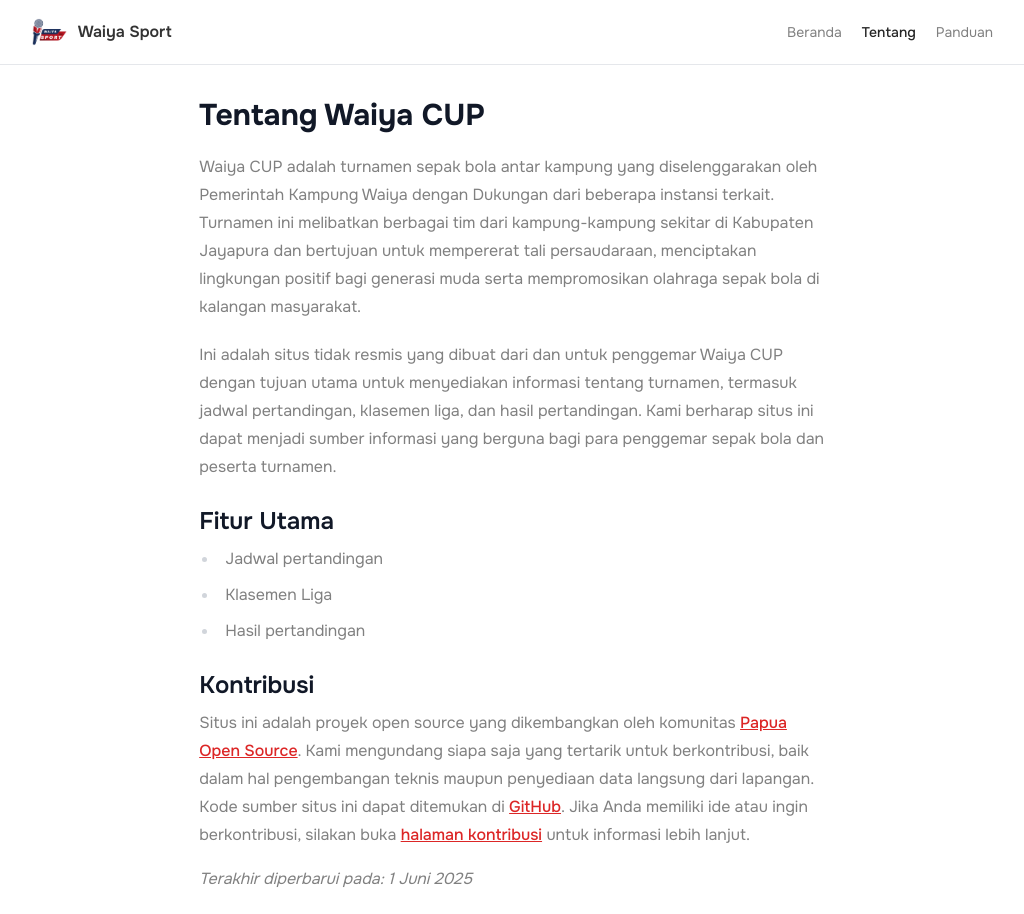
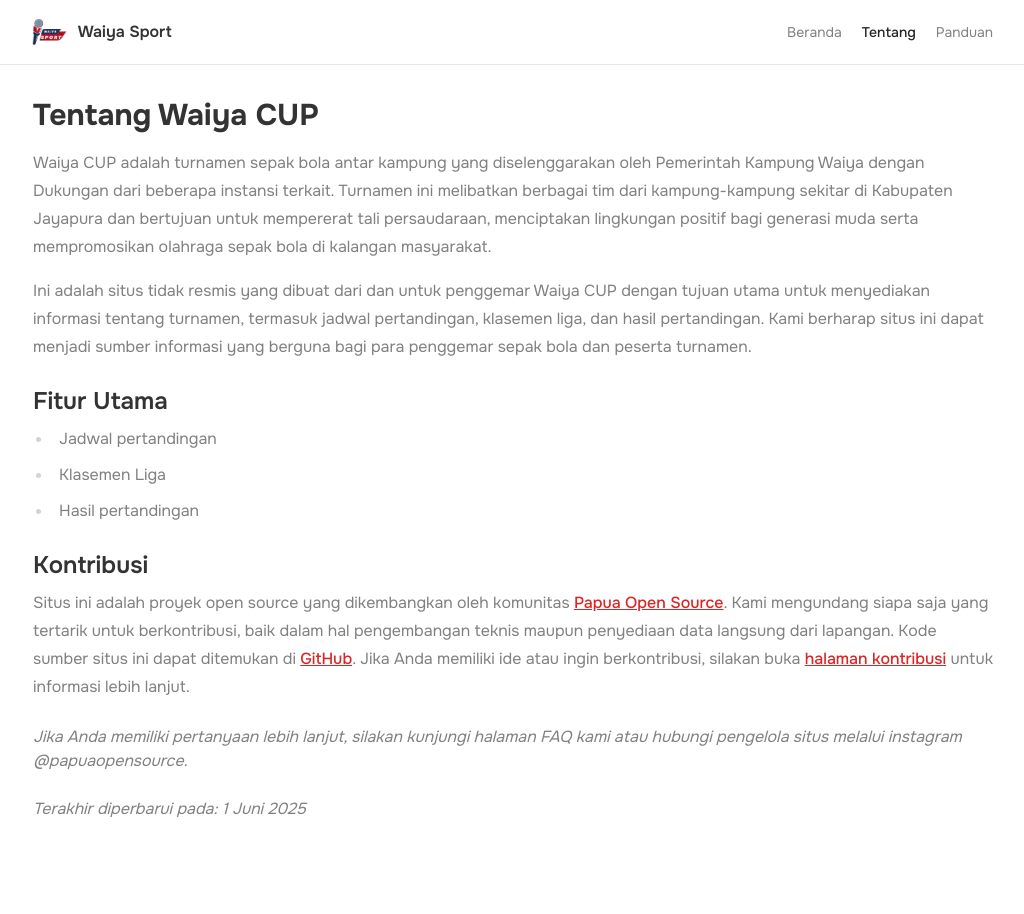
Before and after one commit to papuaopensource/waiya-cup, a Django app: page /tentang/ in a window 1280 px wide. Shown: the top 914 px of the page, without its empty margins (127-1151 px from the left). Run offline with Django 4.2, Linux system fonts and the light colour scheme; some libraries are stand-ins or nearby versions.

Commit message:
feat: Enhance content styling and structure across multiple templates for improved readability and user experience

```diff
--- a/templates/about.html
+++ b/templates/about.html
@@ -7,9 +7,9 @@
 {% endblock title %}
 
 {% block content %}
-   <div class="container mx-auto px-8 py-8 prose">
+   <div class="container mx-auto px-8 py-8">
     <h1 class="text-3xl font-bold mb-4">Tentang Waiya CUP</h1>
-    <p class="mb-4 text-muted-foreground">
+    <p class="mb-4 prose max-w-none text-muted-foreground">
       Waiya CUP adalah turnamen sepak bola antar kampung yang diselenggarakan
       oleh Pemerintah Kampung Waiya dengan Dukungan dari beberapa instansi
       terkait. Turnamen ini melibatkan berbagai tim dari kampung-kampung sekitar
@@ -17,7 +17,7 @@
       menciptakan lingkungan positif bagi generasi muda serta mempromosikan
       olahraga sepak bola di kalangan masyarakat.
     </p>
-    <p class="mb-4 text-muted-foreground">
+    <p class="mb-4 prose max-w-none text-muted-foreground">
       Ini adalah situs tidak resmis yang dibuat dari dan untuk penggemar Waiya
       CUP dengan tujuan utama untuk menyediakan informasi tentang turnamen,
       termasuk jadwal pertandingan, klasemen liga, dan hasil pertandingan. Kami
@@ -26,7 +26,7 @@
     </p>
 
     <h2 class="text-2xl font-semibold mt-6 mb-2">Fitur Utama</h2>
-    <ul class="list-disc pl-5 text-muted-foreground">
+    <ul class="list-disc pl-5 prose max-w-none text-muted-foreground">
       <li>Jadwal pertandingan</li>
       <li>Klasemen Liga</li>
       <li>Hasil pertandingan</li>
@@ -34,9 +34,9 @@
 
     <!-- Tambah informasi singkat yg mengarahkan ke halaman kontribusi baik teknis maupun data langsung dari lapangan. karna ni aplikasi open source yang bisa ditemui di github https://github.com/papuaopensource/waiyacup/ -->
     <h2 class="text-2xl font-semibold mt-6 mb-2">Kontribusi</h2>
-    <p class="mb-4 text-muted-foreground">
+    <p class="mb-4 prose max-w-none text-muted-foreground">
       Situs ini adalah proyek open source yang dikembangkan oleh komunitas <a
-        href="https://papuaopensource.org"
+        href="https://papuaopensource.github.io"
         target="_blank"
         rel="noopener noreferrer"
         class="text-red-600 hover:underline">Papua Open Source</a
@@ -52,6 +52,8 @@
       > untuk informasi lebih lanjut.
     </p>
 
+    <p class="italic my-6 text-muted-foreground">Jika Anda memiliki pertanyaan lebih lanjut, silakan kunjungi halaman FAQ kami atau hubungi pengelola situs melalui instagram @papuaopensource.</p>
+
     <p class="mt-4 italic text-muted-foreground">
       Terakhir diperbarui pada: <time datetime="2025-01-01">1 Juni 2025</time>
     </p>
--- a/templates/guides/contribution.html
+++ b/templates/guides/contribution.html
@@ -8,10 +8,9 @@
 
 {% block content %}
 <section class="container px-4 py-10 sm:px-6 lg:px-8 mx-auto">
-    <div class="max-w-3xl mx-auto">
     <h1 class="text-3xl font-bold text-gray-900 mb-6">Panduan Kontribusi</h1>
 
-        <div class="space-y-8 text-gray-700">
+    <div class="space-y-8 prose max-w-none text-gray-700">
         <p>Situs Waiya CUP 2025 ini adalah inisiatif dari penggemar untuk penggemar. Kami sangat menghargai kontribusi dari siapa pun yang ingin membantu menjaga data tetap akurat dan mengembangkan fitur-fitur baru.</p>
 
         <div>
@@ -31,8 +30,7 @@
             <p class="mt-3 text-sm italic">Repositori GitHub: <a href="https://github.com/papuaopensouce//waiya-cup/" target="_blank" rel="noopener noreferrer" class="text-red-600 hover:underline">github.com/papuaopensource/waiya-cup</a>
         </div>
 
-            <p class="text-center italic mt-10 text-gray-600">Terima kasih atas dukungan Anda untuk Waiya CUP 2025!</p>
-        </div>
+        <p class="italic mt-10 text-gray-600">Terima kasih atas dukungan Anda untuk Waiya CUP 2025!</p>
     </div>
 </section>
 {% endblock content %}
--- a/templates/snippets/footer.html
+++ b/templates/snippets/footer.html
@@ -150,7 +150,7 @@
 
           <li>
             <a
-              href="#"
+              href="{% url 'guides_index' %}"
               class="text-muted-foreground transition hover:opacity-75"
             >
               Panduan
--- a/theme/static/css/dist/styles.css
+++ b/theme/static/css/dist/styles.css
@@ -1345,6 +1345,11 @@ body {
   margin-right: auto;
 }
 
+.my-6 {
+  margin-top: 1.5rem;
+  margin-bottom: 1.5rem;
+}
+
 .-mb-px {
   margin-bottom: -1px;
 }
@@ -1570,6 +1575,10 @@ body {
 
 .max-w-\[85rem\] {
   max-width: 85rem;
+}
+
+.max-w-none {
+  max-width: none;
 }
 
 .shrink-0 {
```
Also changed, not shown: templates/faq.html (+7 -7 lines), templates/guides/usage.html (+3 -4 lines). Lines whose indentation alone changed are shown as unchanged.
